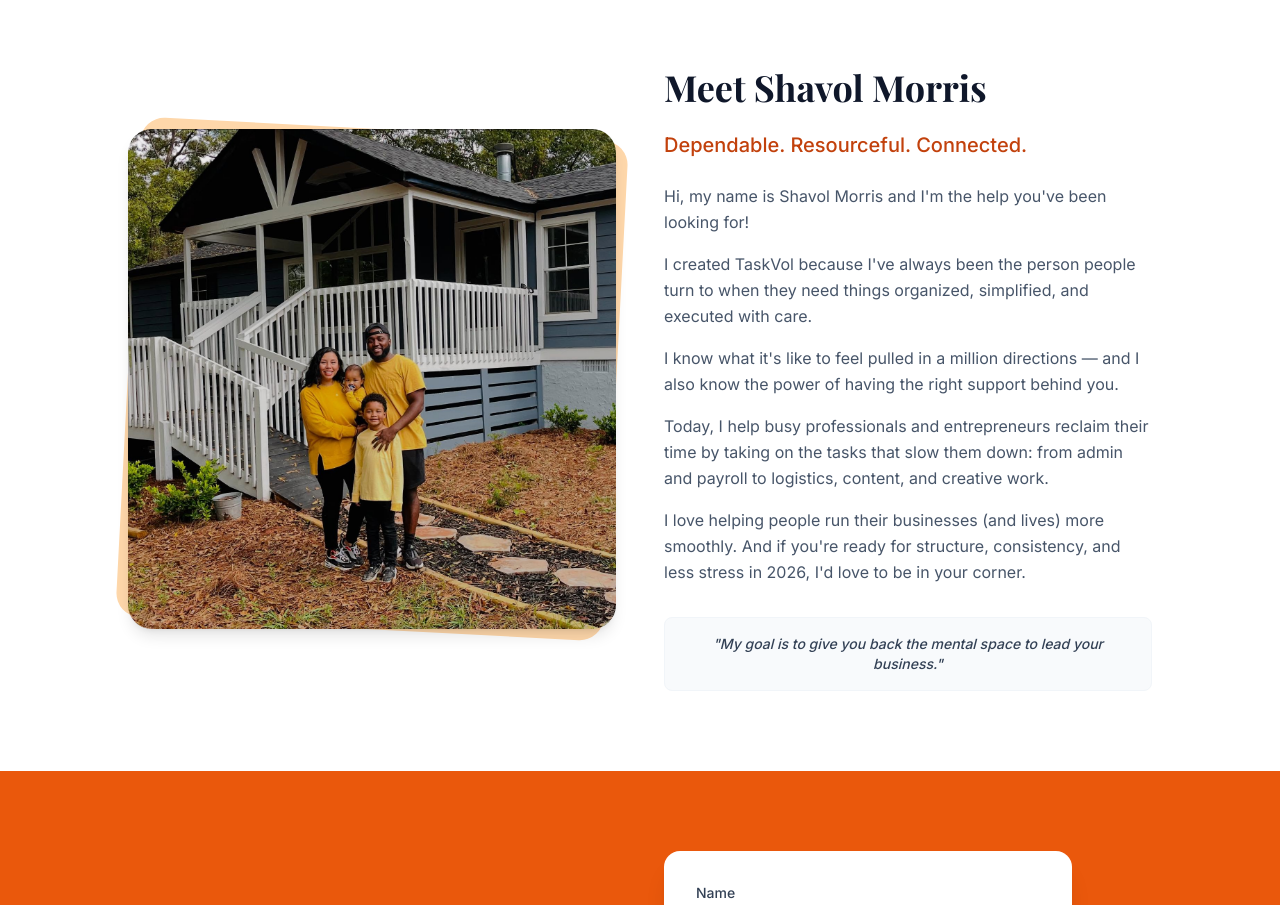
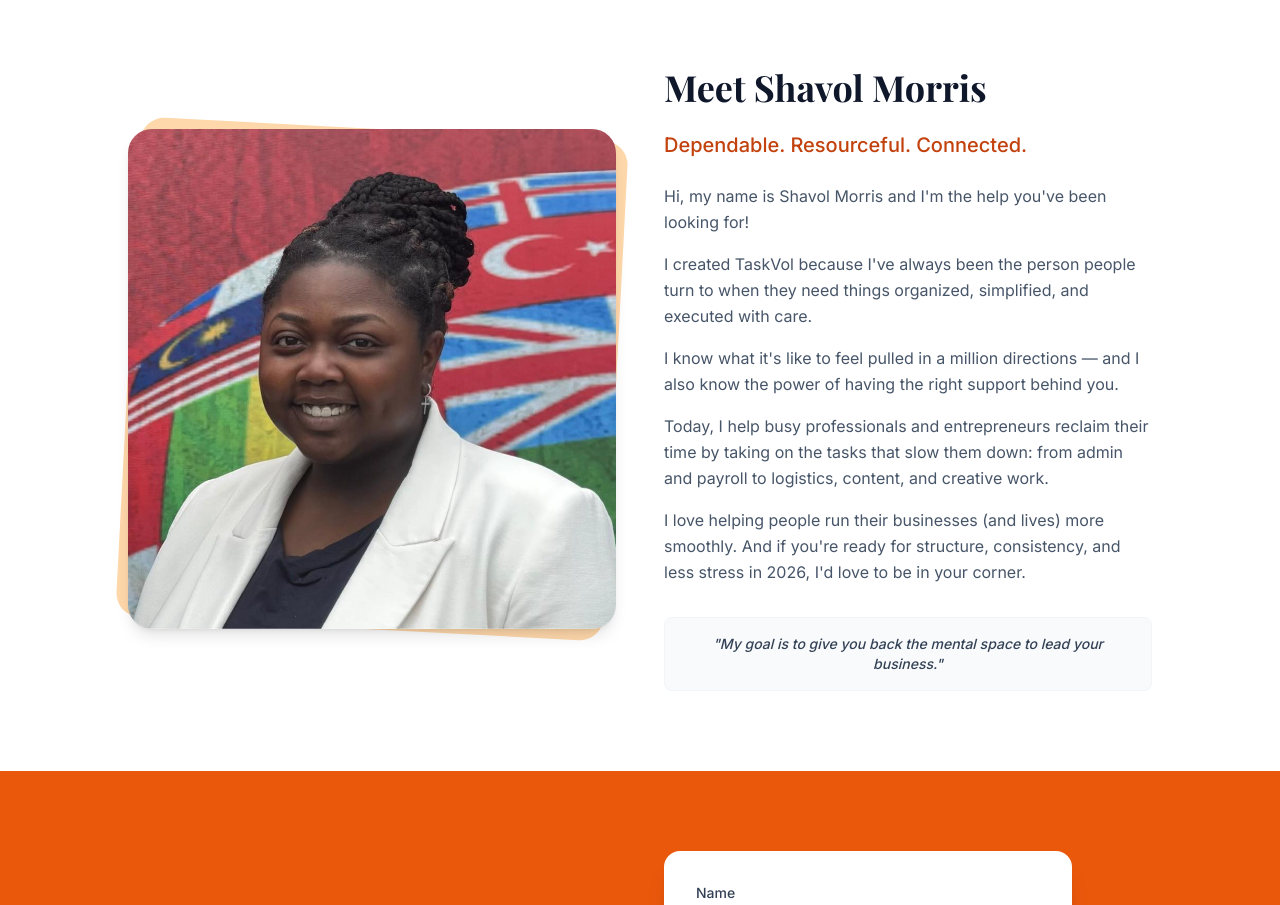
Before and after one commit to assistshavolmorris-ui/TaskVol, a React (Vite) app: page / in a window 1280 px wide. Shown: the part 3880-4785 px from the top of the page. Built offline with nearby package versions, Linux system fonts and the light colour scheme.

Commit message:
Updated About.tsx

```diff
--- a/components/About.tsx
+++ b/components/About.tsx
@@ -10,7 +10,7 @@ const About: React.FC = () => {
           <div className="w-full md:w-1/2 relative">
             <div className="absolute inset-0 bg-brand-200 rounded-3xl transform rotate-3"></div>
             <img
-              src="/family.jpg"
+              src="/me.jpg.jpg"
               alt="Shavol Morris"
               className="relative rounded-3xl shadow-lg w-full h-[400px] md:h-[500px] object-cover"
             />
```
